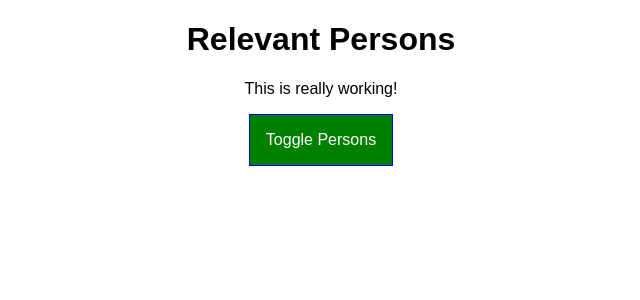
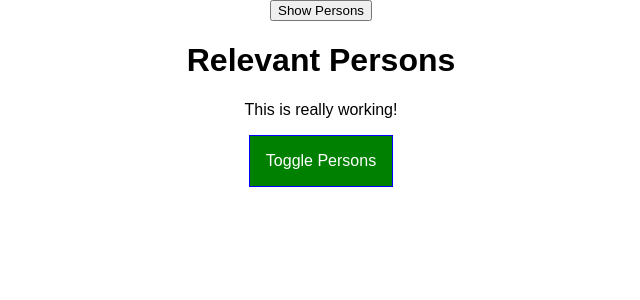
Before and after one commit to giogiokuma/react-complete-guide, a React app: page / in a window 1280 px wide. Shown: the top 300 px of the page, without its empty margins (319-959 px from the left). Built offline with nearby package versions, Linux system fonts and the light colour scheme.

Commit message:
update Sec7-87

```diff
--- a/src/components/Persons/Persons.js
+++ b/src/components/Persons/Persons.js
@@ -23,6 +23,7 @@ class Persons extends Component {
     shouldComponentUpdate ( nextProps, nextState ) {
         console.log( '[UPDATE Persons.js] Inside shouldComponentUpdate', nextProps, nextState );
         return nextProps.persons !== this.props.persons;
+        //return true;
     }
 
     componentWillUpdate ( nextProps, nextState ) {
--- a/src/containers/App.js
+++ b/src/containers/App.js
@@ -94,6 +94,7 @@ class App extends Component {
 
     return (
       <div className={classes.App}>
+        <button onClick={()=> {this.setState({showPersons: true})}}>Show Persons</button>
         <Cockpit
           appTitle={this.props.title}
           showPersons={this.state.showPersons}
```
Also changed, not shown: 1 other file (tests, documents, lock files or other folders).
